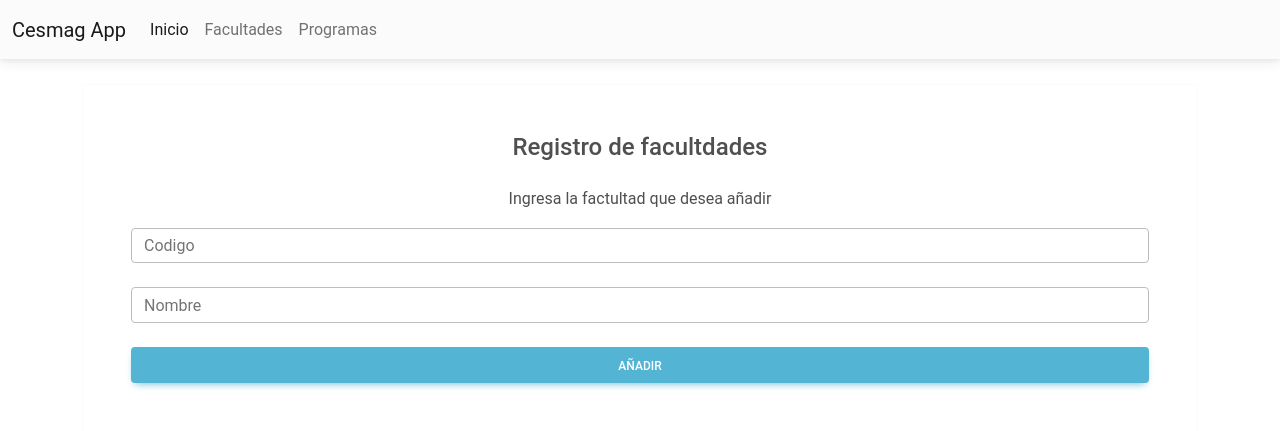
After one commit to hdzambrano05/cesmagApp, a PHP site: page /form_registro_fac.php in a window 1280 px wide. The commit adds this page. Shown: the top 431 px of the page. Run offline with PHP 8.4, Linux system fonts and the light colour scheme.

Commit message:
version-1.2

```diff
--- a/facultades.php
+++ b/facultades.php
@@ -6,7 +6,7 @@ include 'conexion.php';
 <h1> Listado de facultades </h1>
 
 <div align="right">
-  <a class= "btn btn-primary"> Adiccionar</a>
+  <a class= "btn btn-primary" href="form_registro_fac.php"> Adiccionar</a>
 </div>
 
 <table class="table">
--- /dev/null
+++ b/form_registro_fac.php
@@ -0,0 +1,27 @@
+<?php
+include 'index.php';
+include 'conexion.php';
+?>
+
+
+<div class="container">
+    <br>
+<!-- Default form subscription -->
+<form class="text-center border border-light p-5" action="#!">
+
+<p class="h4 mb-4">Registro de facultdades</p>
+
+<p>Ingresa la factultad que desea añadir</p>
+
+<input type="text" id="codigoFac" name="codigoFac" class="form-control mb-4" placeholder="Codigo">
+
+
+<input type="text" id="nombreFac" name="nombreFac" class="form-control mb-4" placeholder="Nombre">
+
+
+<button class="btn btn-info btn-block" type="submit">Añadir</button>
+
+
+</form>
+
+</div>
```
